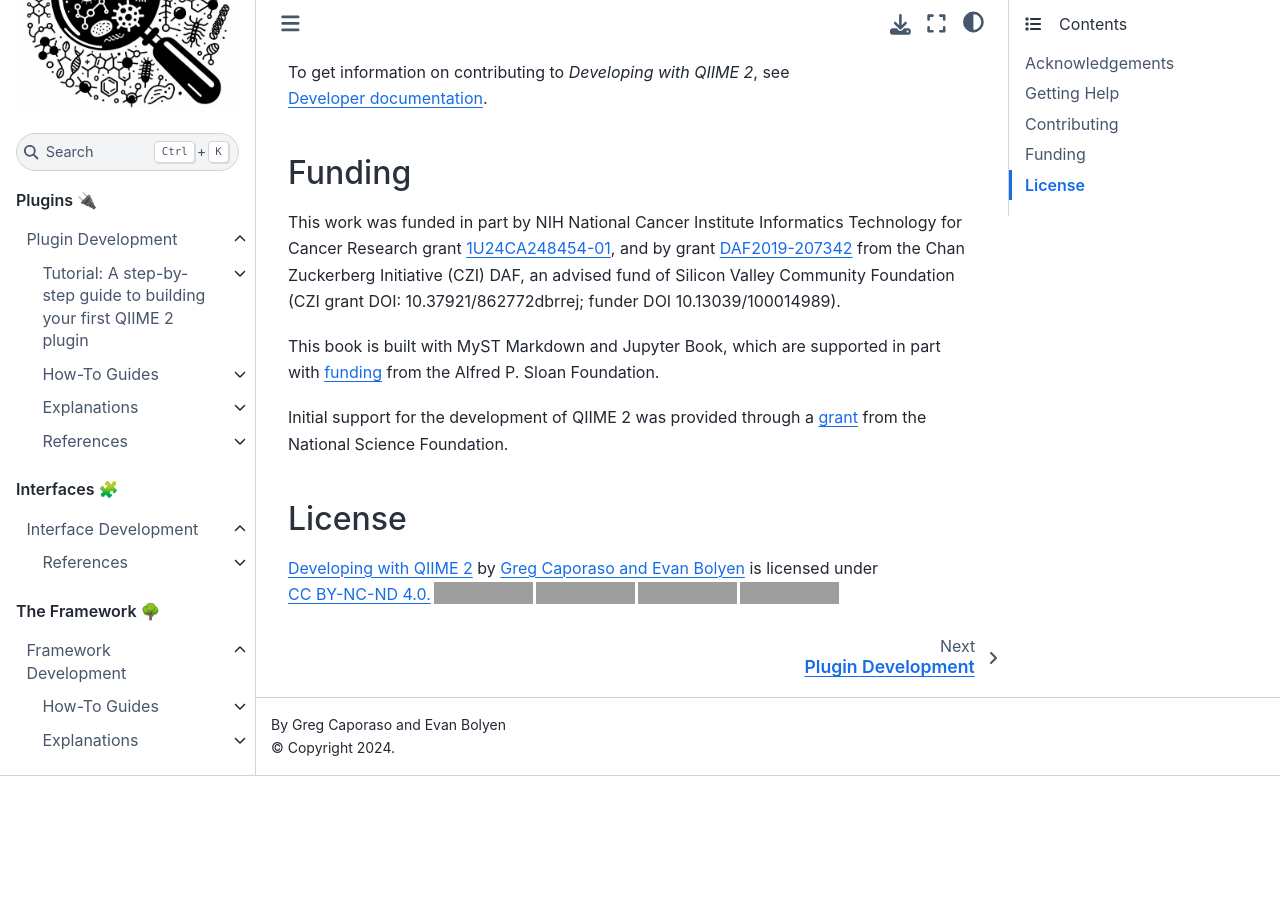
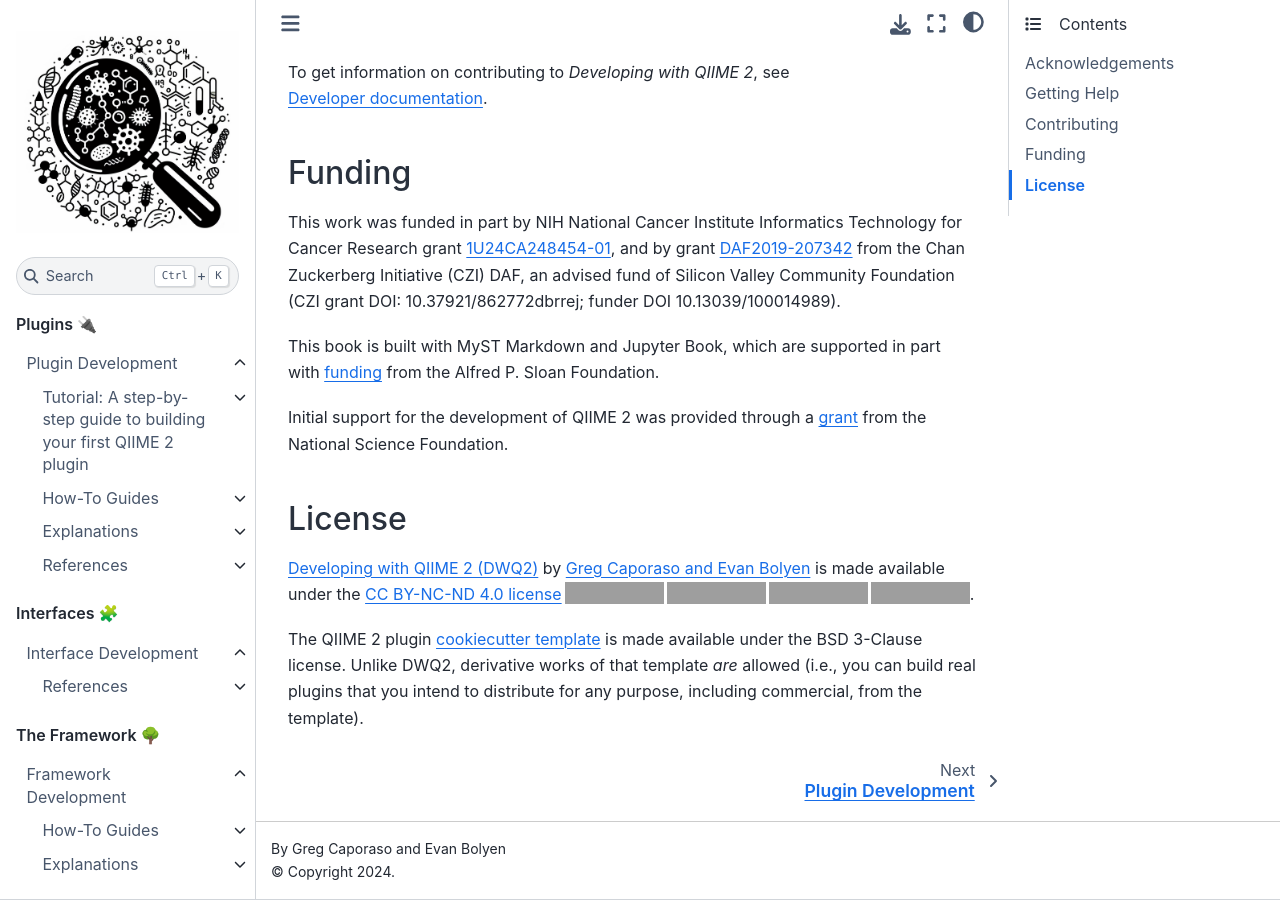
Before and after one commit to caporaso-lab/developing-with-qiime2, a Jupyter Book: the page built from book/intro.md, in a window 1280 px wide and 900 px high, scrolled down 1916 px, cut to the strip 0-900 px from the top of the window. Built offline with Jupyter Book 1.0.4 settings and Sphinx 7.4.7 and the Sphinx Book theme 1.1.4, drawn with Linux system fonts in a browser that asks for light colours; pages that are not in the unit, such as notebooks, are missing from menus; cross-references to code outside the pages are shown as plain code; before the commit the page ends 2692 px from its top, so only the background shows below that; grey boxes are pictures that could not be loaded.

Commit message:
clarifies different licensing of book and plugin cookiecutter template (#99)
* fixes #90

```diff
--- a/book/intro.md
+++ b/book/intro.md
@@ -79,4 +79,7 @@ Initial support for the development of QIIME 2 was provided through a [grant](ht
 
 ## License
 
-<p xmlns:cc="http://creativecommons.org/ns#" xmlns:dct="http://purl.org/dc/terms/"><a property="dct:title" rel="cc:attributionURL" href="https://github.com/caporaso-lab/developing-with-qiime2/">Developing with QIIME 2</a> by <a rel="cc:attributionURL dct:creator" property="cc:attributionName" href="https://cap-lab.bio">Greg Caporaso and Evan Bolyen</a> is licensed under <a href="https://creativecommons.org/licenses/by-nc-nd/4.0/?ref=chooser-v1" target="_blank" rel="license noopener noreferrer" style="display:inline-block;">CC BY-NC-ND 4.0.<img style="height:22px!important;margin-left:3px;vertical-align:text-bottom;" src="https://mirrors.creativecommons.org/presskit/icons/cc.svg?ref=chooser-v1" alt=""><img style="height:22px!important;margin-left:3px;vertical-align:text-bottom;" src="https://mirrors.creativecommons.org/presskit/icons/by.svg?ref=chooser-v1" alt=""><img style="height:22px!important;margin-left:3px;vertical-align:text-bottom;" src="https://mirrors.creativecommons.org/presskit/icons/nc.svg?ref=chooser-v1" alt=""><img style="height:22px!important;margin-left:3px;vertical-align:text-bottom;" src="https://mirrors.creativecommons.org/presskit/icons/nd.svg?ref=chooser-v1" alt=""></a></p>
+<p xmlns:cc="http://creativecommons.org/ns#" xmlns:dct="http://purl.org/dc/terms/"><a property="dct:title" rel="cc:attributionURL" href="https://github.com/caporaso-lab/developing-with-qiime2/">Developing with QIIME 2 (DWQ2)</a> by <a rel="cc:attributionURL dct:creator" property="cc:attributionName" href="https://cap-lab.bio">Greg Caporaso and Evan Bolyen</a> is made available under the <a href="https://creativecommons.org/licenses/by-nc-nd/4.0/?ref=chooser-v1" target="_blank" rel="license noopener noreferrer" style="display:inline-block;">CC BY-NC-ND 4.0 license<img style="height:22px!important;margin-left:3px;vertical-align:text-bottom;" src="https://mirrors.creativecommons.org/presskit/icons/cc.svg?ref=chooser-v1" alt=""><img style="height:22px!important;margin-left:3px;vertical-align:text-bottom;" src="https://mirrors.creativecommons.org/presskit/icons/by.svg?ref=chooser-v1" alt=""><img style="height:22px!important;margin-left:3px;vertical-align:text-bottom;" src="https://mirrors.creativecommons.org/presskit/icons/nc.svg?ref=chooser-v1" alt=""><img style="height:22px!important;margin-left:3px;vertical-align:text-bottom;" src="https://mirrors.creativecommons.org/presskit/icons/nd.svg?ref=chooser-v1" alt=""></a>.</p>
+
+The QIIME 2 plugin [cookiecutter template](https://github.com/caporaso-lab/cookiecutter-qiime2-plugin) is made available under the BSD 3-Clause license.
+Unlike DWQ2, derivative works of that template *are* allowed (i.e., you can build real plugins that you intend to distribute for any purpose, including commercial, from the template).
```
